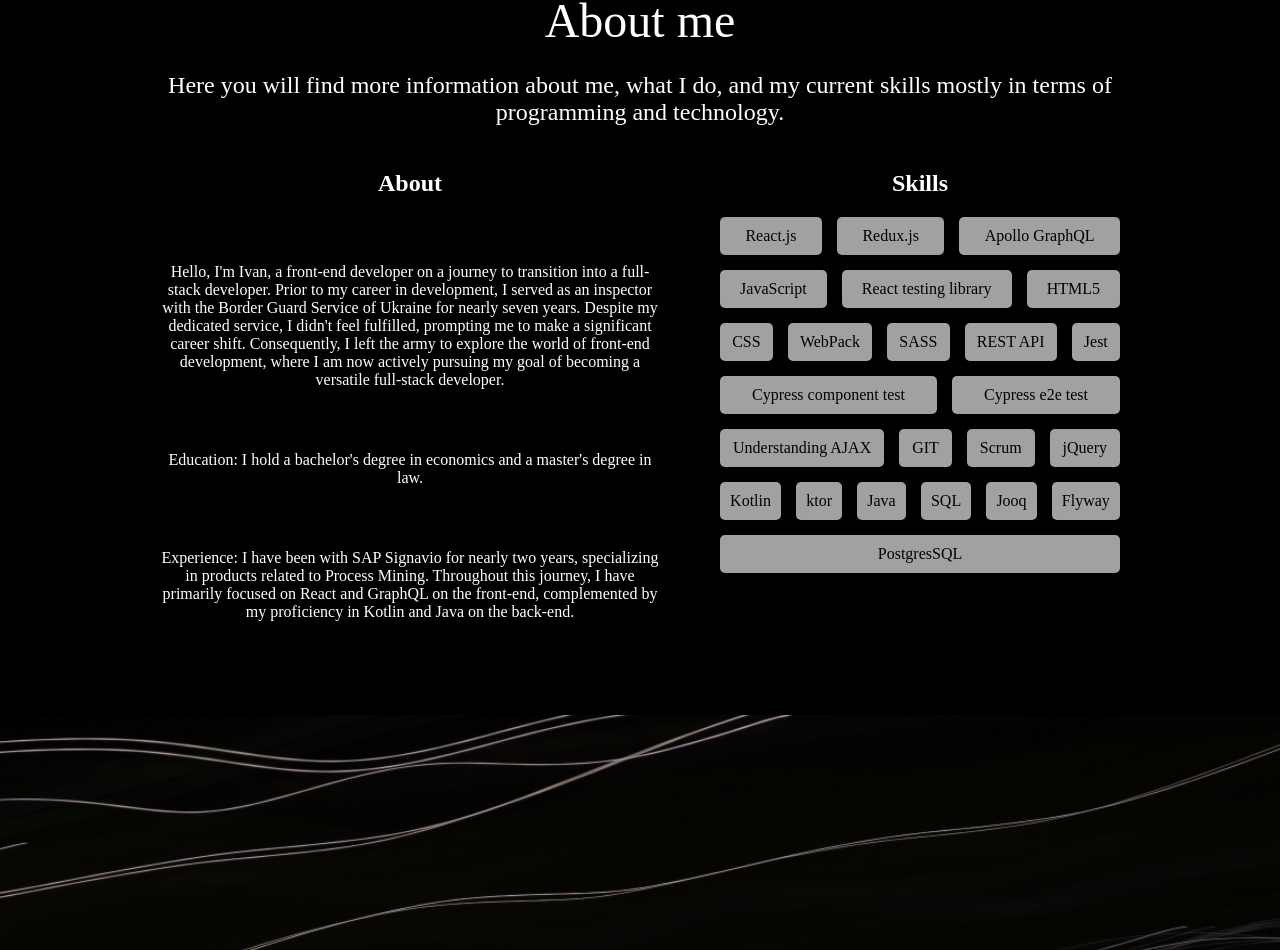
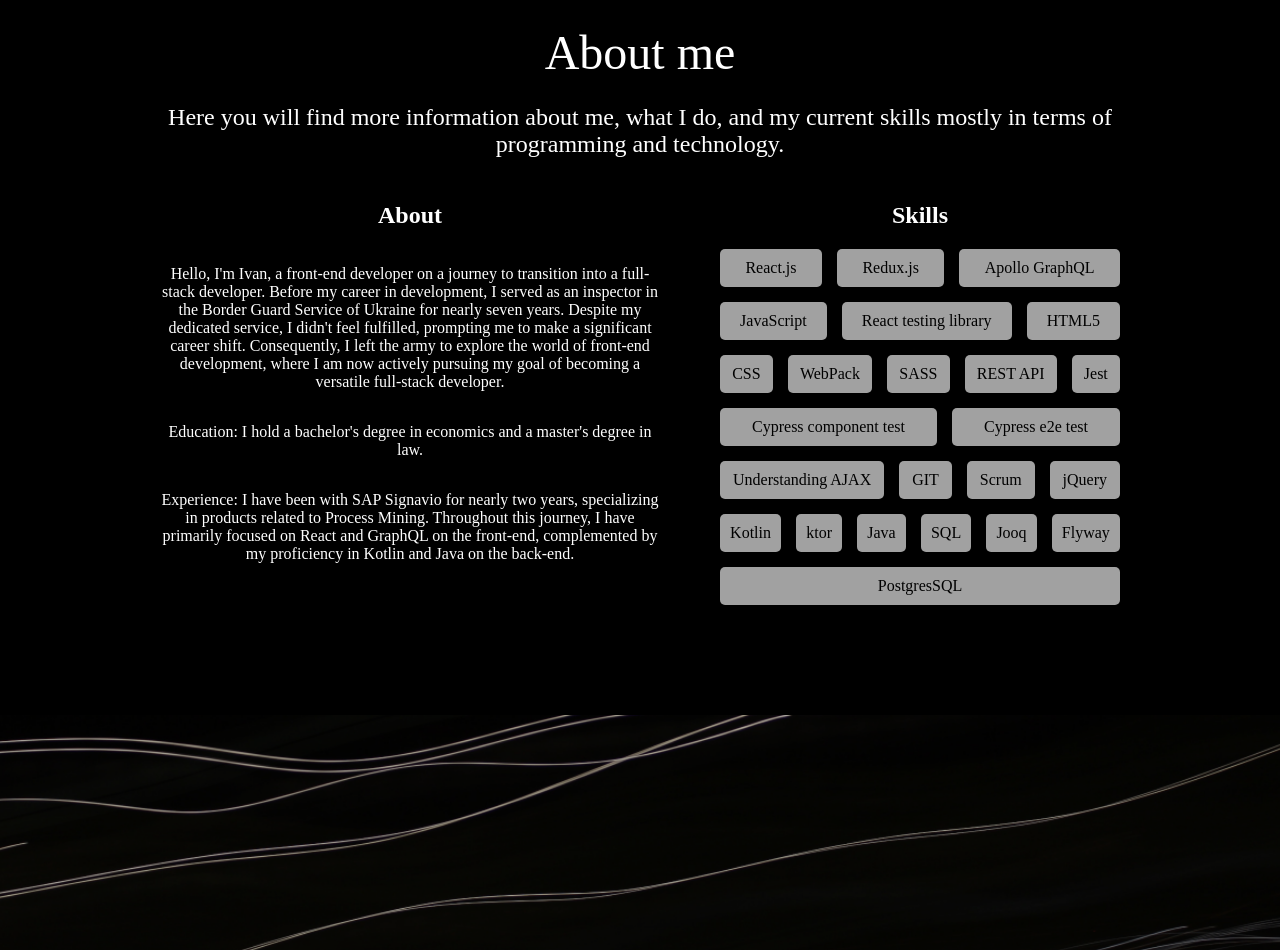
Before and after one commit to sheva3666/resume, a React (Vite) app: page / in a window 1280 px wide. Shown: the part 972-1922 px from the top of the page. Built offline with nearby package versions, Linux system fonts and the light colour scheme.

Commit message:
updated text

```diff
--- a/src/components/AboutSection/components/About/index.css
+++ b/src/components/AboutSection/components/About/index.css
@@ -3,5 +3,4 @@
   flex-direction: column;
   align-items: center;
   max-width: 500px;
-  gap: 30px;
 }
--- a/src/components/AboutSection/components/About/index.jsx
+++ b/src/components/AboutSection/components/About/index.jsx
@@ -1,7 +1,7 @@
 import "./index.css";
 
 const text = [
-  "Hello, I'm Ivan, a front-end developer on a journey to transition into a full-stack developer. Prior to my career in development, I served as an inspector with the Border Guard Service of Ukraine for nearly seven years. Despite my dedicated service, I didn't feel fulfilled, prompting me to make a significant career shift. Consequently, I left the army to explore the world of front-end development, where I am now actively pursuing my goal of becoming a versatile full-stack developer.",
+  "Hello, I'm Ivan, a front-end developer on a journey to transition into a full-stack developer. Before my career in development, I served as an inspector in the Border Guard Service of Ukraine for nearly seven years. Despite my dedicated service, I didn't feel fulfilled, prompting me to make a significant career shift. Consequently, I left the army to explore the world of front-end development, where I am now actively pursuing my goal of becoming a versatile full-stack developer.",
   "Education: I hold a bachelor's degree in economics and a master's degree in law.",
   "Experience: I have been with SAP Signavio for nearly two years, specializing in products related to Process Mining. Throughout this journey, I have primarily focused on React and GraphQL on the front-end, complemented by my proficiency in Kotlin and Java on the back-end.",
 ];
```
